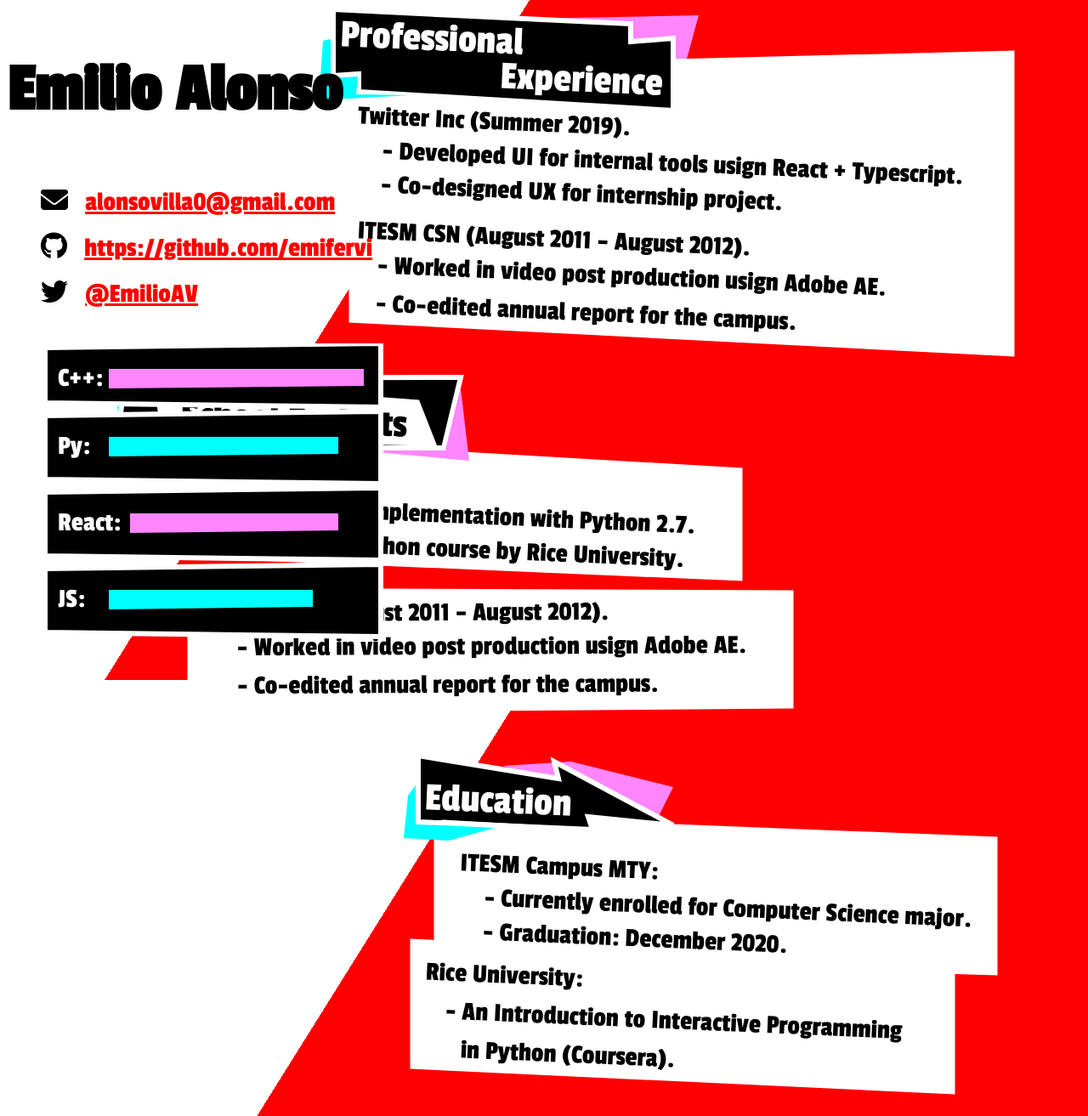
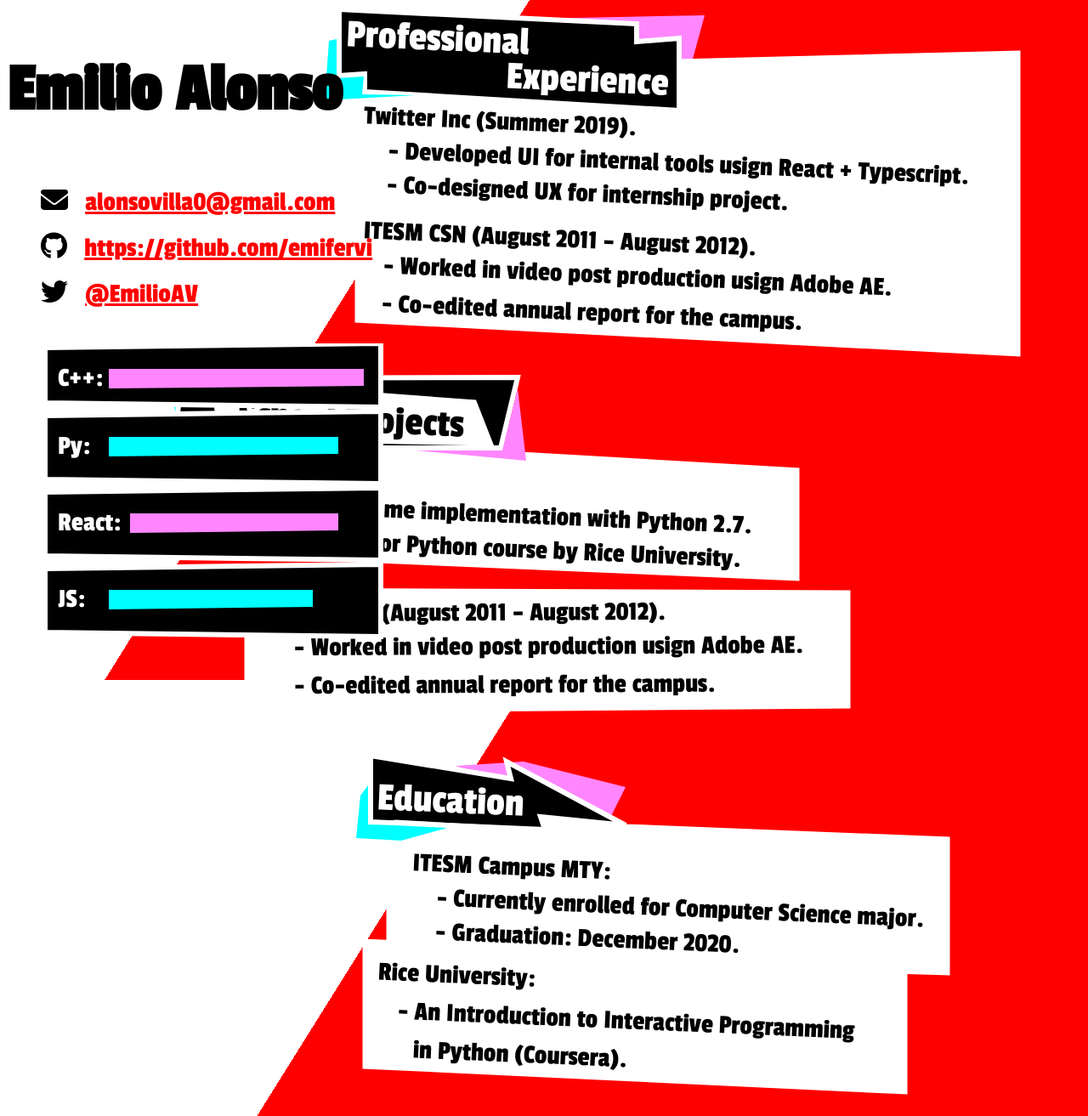
Before and after one commit to emifervi/emifervi.github.io, a plain HTML site: page Resume/index.html in a window 1280 px wide. Shown: the top 1313 px of the page at 85% size. Drawn offline with Linux system fonts and the light colour scheme.

Commit message:
lets see if final push pff

```diff
--- a/Resume/css/style.css
+++ b/Resume/css/style.css
@@ -62,6 +62,18 @@
     float: right;
 }
 
+#professional {
+    margin-right: 5%;
+}
+
+#projects {
+    margin-right: 20%;
+}
+
+#education {
+    margin-right: 10%;
+}
+
 .fieldTitle {
     fill: #000000;
     stroke-width: 6;
--- a/Resume/index.html
+++ b/Resume/index.html
@@ -94,8 +94,8 @@
         </svg>
     </div>
     <div class="svgContainer">
-        <div class="proInfo">
-            <svg height="420" width="900">
+        <div class="proInfo" id="professional">
+            <svg height="420" width="830">
                 <g>
                     <polygon
                         class="pinkEffect"
@@ -137,8 +137,8 @@
                 Sorry, your browser does not support inline SVG.
             </svg>
         </div>
-        <div class="proInfo">
-            <svg height="450" width="1150">
+        <div class="proInfo" id="projects">
+            <svg height="450" width="830">
                 <g>
                     <polygon
                         class="aquaEffect"
@@ -188,8 +188,8 @@
                 Sorry, your browser does not support inline SVG.
             </svg>
         </div>
-        <div class="proInfo">
-            <svg height="420" width="800">
+        <div class="proInfo" id="education">
+            <svg height="420" width="730">
                 <g>
                     <polygon
                         class="pinkEffect"
```
